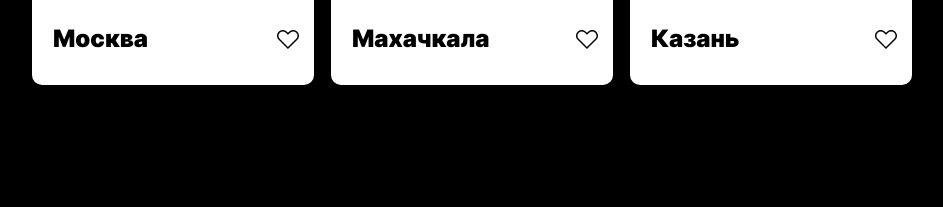
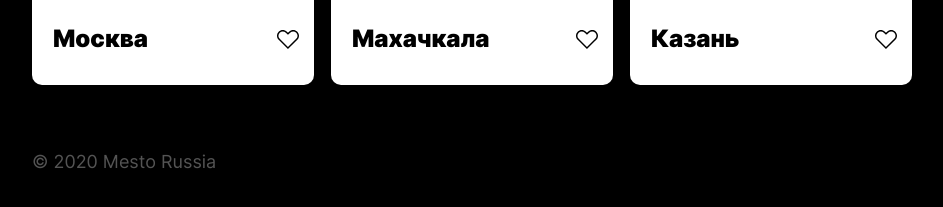
Before and after one commit to BISWAP9/mesto, a plain HTML site: page index.html in a window 1280 px wide. Shown: the part 1018-1225 px from the top of the page, without its empty margins (168-1111 px from the left). Before the commit the page ends 1103 px from the top, so only its background shows below. Drawn offline with Linux system fonts and the light colour scheme.

Commit message:
feat: футер

```diff
--- a/index.html
+++ b/index.html
@@ -78,6 +78,10 @@
 
   </main>
 
+  <footer class="footer content__center">
+    <p class="footer__copyright">© 2020 Mesto Russia</p>
+  </footer>
+
 </body>
 
 </html>
--- a/style.css
+++ b/style.css
@@ -122,3 +122,15 @@
   border: none;
   align-self: center;
 }
+.footer {
+  display: flex;
+  margin-top: 66px;
+  margin-bottom: 60px;
+}
+.footer__copyright {
+  color: #545454;
+  font-weight: 400;
+  font-size: 18px;
+  line-height: 1.22;
+  margin: 0;
+}
```
